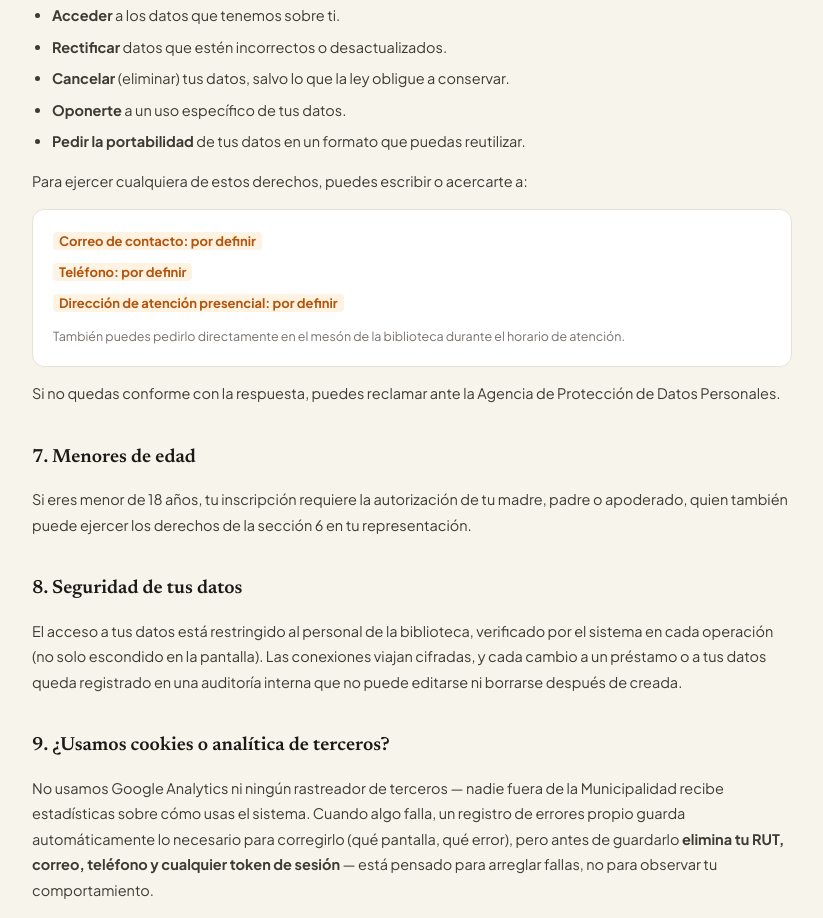
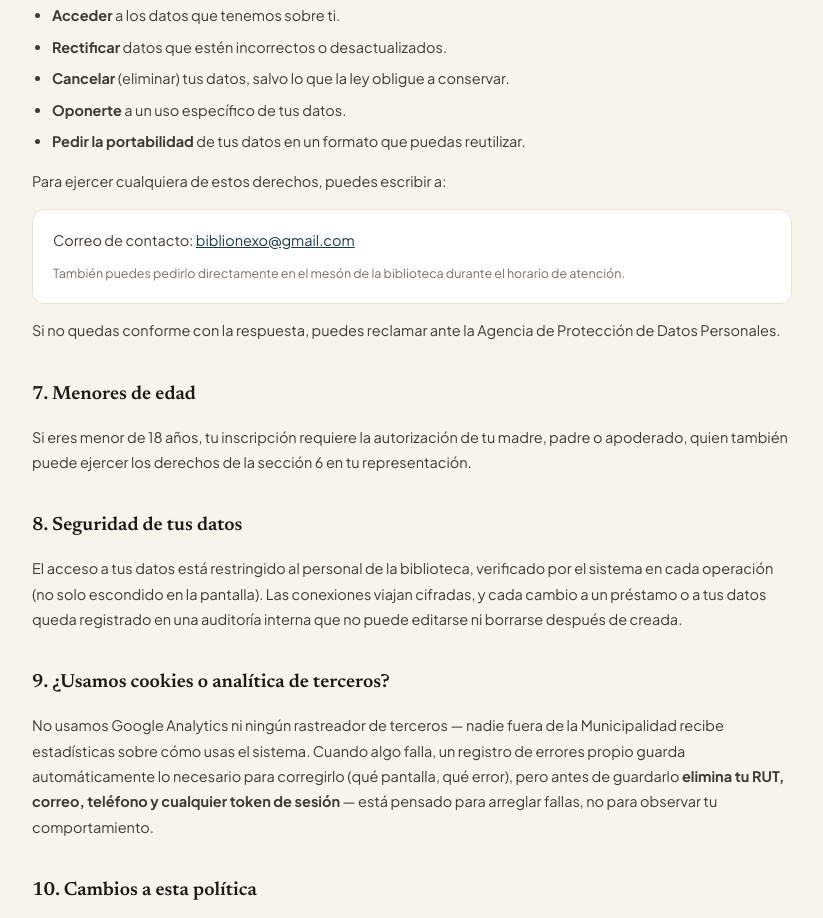
Before and after one commit to nicolasdcarrillo-create/Biblio-Nexo, a plain HTML site: page privacidad.html in a window 1280 px wide. Shown: the part 1776-2694 px from the top of the page, without its empty margins (228-1051 px from the left). Drawn offline with Linux system fonts and the light colour scheme.

Commit message:
Checklist de lanzamiento: politica de privacidad, 404 propia y meta tags
- privacidad.html (nueva): borrador de politica de privacidad y terminos, basado en lo que el sistema hace hoy tecnicamente. Cubre responsable, para que se usan los datos, tabla de datos recopilados, retencion de 5 anios, derechos ARCO+O, menores de edad, seguridad, y aclara que no hay Google Analytics (solo el registro de errores propio con redaccion de RUT/correo/telefono). Contacto para ejercer derechos: biblionexo@gmail.com. Debe pasar por revision juridica antes de considerarse vigente.

- 404.html (nueva): pagina propia para rutas no encontradas, reemplaza la generica de Vercel.

- index.html: etiquetas Open Graph para vista previa al compartir el enlace.

- ui-base.js: enlace a la politica en el login y en el consentimiento de inscripcion de lectores.

- styles.css: estilos de privacidad.html bajo .pagina-legal para no afectar el resto de la app.

- sw.js: CACHE_VERSION v12 a v13, privacidad.html y 404.html agregados al precache.

- vercel.json: cache-control para las 2 paginas nuevas.

```diff
--- a/privacidad.html
+++ b/privacidad.html
@@ -120,11 +120,9 @@
       <li><strong>Oponerte</strong> a un uso específico de tus datos.</li>
       <li><strong>Pedir la portabilidad</strong> de tus datos en un formato que puedas reutilizar.</li>
     </ul>
-    <p>Para ejercer cualquiera de estos derechos, puedes escribir o acercarte a:</p>
+    <p>Para ejercer cualquiera de estos derechos, puedes escribir a:</p>
     <div class="caja">
-      <p style="margin:0;"><span class="pordefinir">Correo de contacto: por definir</span></p>
-      <p style="margin:6px 0 0;"><span class="pordefinir">Teléfono: por definir</span></p>
-      <p style="margin:6px 0 0;"><span class="pordefinir">Dirección de atención presencial: por definir</span></p>
+      <p style="margin:0;">Correo de contacto: <a href="mailto:biblionexo@gmail.com">biblionexo@gmail.com</a></p>
       <p style="margin:10px 0 0; font-size:12.5px; color:#78716c;">También puedes pedirlo directamente en el mesón de la biblioteca durante el horario de atención.</p>
     </div>
     <p>
```
